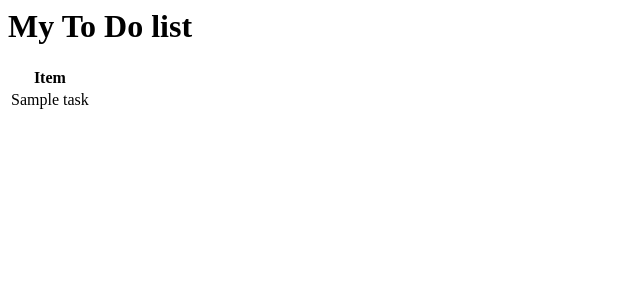
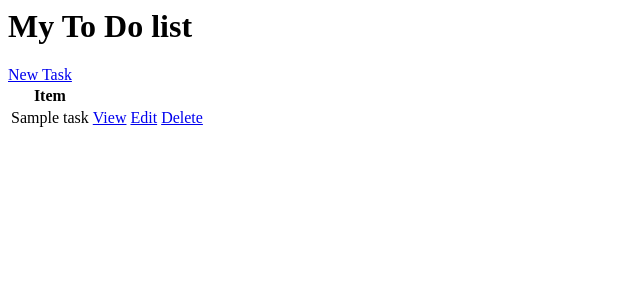
Before and after one commit to GAndanje/To-do-list-on-Django-framework, a Django app: page / in a window 1280 px wide. Shown: the top 300 px of the page, without its empty margins (0-640 px from the left). Run offline with Django 3.2, Linux system fonts and the light colour scheme; tables that the repository leaves empty hold one stand-in row (values such as "Sample post").

Commit message:
created app related files

```diff
--- a/ToDoListProject/ToDoListApp/models.py
+++ b/ToDoListProject/ToDoListApp/models.py
@@ -1,5 +1,6 @@
 from django.db import models
 from django.contrib.auth.models import User
+from django.urls import reverse_lazy
 
 # Create your models here.
 class Task(models.Model):
@@ -12,5 +13,8 @@ class Task(models.Model):
 	def __str__(self):
 		return self.title
 
+	# def get_absolute_url(self):
+	# 	return reverse_lazy('ToDoListApp:taskdetail')
+
 	class Meta:
 		ordering=['complete']
--- /dev/null
+++ b/ToDoListProject/ToDoListApp/templates/ToDoListApp/task_confirm_delete.html
@@ -0,0 +1,5 @@
+<a href="{% url 'tasklist'%}">'<'Back</a>
+<form method="post" action="">{% csrf_token %}
+	<p>Are you sure you want to delete?</p>
+	<input type="submit" name="Delete"> <a href="../../">Cancel</a>
+</form>
--- a/ToDoListProject/ToDoListApp/templates/ToDoListApp/task_detail.html
+++ b/ToDoListProject/ToDoListApp/templates/ToDoListApp/task_detail.html
@@ -1,3 +1,4 @@
+<a href="{% url 'tasklist' %}">Back</a>
 <h1>
-	Task: {{object}}
+	Task: {{task}}
 </h1>
--- /dev/null
+++ b/ToDoListProject/ToDoListApp/templates/ToDoListApp/task_form.html
@@ -0,0 +1,4 @@
+<form method="post"	action="">{% csrf_token %}
+	{{form.as_p}}
+	<input type="submit" name="Add">
+</form>
--- a/ToDoListProject/ToDoListApp/templates/ToDoListApp/task_list.html
+++ b/ToDoListProject/ToDoListApp/templates/ToDoListApp/task_list.html
@@ -1,5 +1,5 @@
 <h1>My To Do list</h1>
-
+<a href="{% url 'taskcreate' %}">New Task</a>
 <table>
 	<tr>
 		<th>Item</th>
@@ -7,6 +7,9 @@
 	{% for task in tasks %}
 	<tr>
 		<td>{{task.title}}</td>
+		<td><a href="{% url 'taskdetail' task.id %}">View</a></td>
+		<td><a href="{% url 'taskupdate' task.id %}">Edit</a></td>
+		<td><a href="{% url 'taskdelete' task.id %}">Delete</a></td>
 	</tr>
 	{% empty %}
 	<h3>No items in list</h3>
--- a/ToDoListProject/ToDoListApp/urls.py
+++ b/ToDoListProject/ToDoListApp/urls.py
@@ -1,7 +1,11 @@
 from django.urls import path
-from .views import TaskListView,TaskDetailView
+from .views import TaskListView,TaskDetailView,TaskUpdateView,TaskDeleteView,TaskCreateView
 
+#app_name='ToDoListApp'
 urlpatterns=[
 	path('',TaskListView.as_view(),name='tasklist'),
-	path('task/<int:pk>',TaskDetailView.as_view(),name='taskdetail')
+	path('task/<int:pk>/',TaskDetailView.as_view(),name='taskdetail'),
+	path('Update/<int:pk>/',TaskUpdateView.as_view(),name='taskupdate'),
+	path('Create/',TaskCreateView.as_view(),name='taskcreate'),
+	path('Delete/<int:pk>/',TaskDeleteView.as_view(),name='taskdelete')
 ]
--- a/ToDoListProject/ToDoListApp/views.py
+++ b/ToDoListProject/ToDoListApp/views.py
@@ -1,10 +1,29 @@
 from django.shortcuts import render
-from django.views.generic import ListView,DetailView
+from django.views.generic import (ListView,DetailView,UpdateView,CreateView,DeleteView)
 from .models import Task
+from django.urls import reverse_lazy
 
 # Create your views here.
 class TaskListView(ListView):
 	model=Task
 	context_object_name='tasks'
+
 class TaskDetailView(DetailView):
 	model=Task
+	context_object_name='task'
+
+class TaskUpdateView(UpdateView):
+	model=Task
+	fields='__all__'
+	context_object_name='task'
+	success_url=reverse_lazy('tasklist')
+
+class TaskCreateView(CreateView):
+	model=Task
+	fields='__all__'
+	success_url=reverse_lazy('tasklist')
+
+class TaskDeleteView(DeleteView):
+	model=Task
+	context_object_name='task'
+	success_url=reverse_lazy('tasklist')
```
